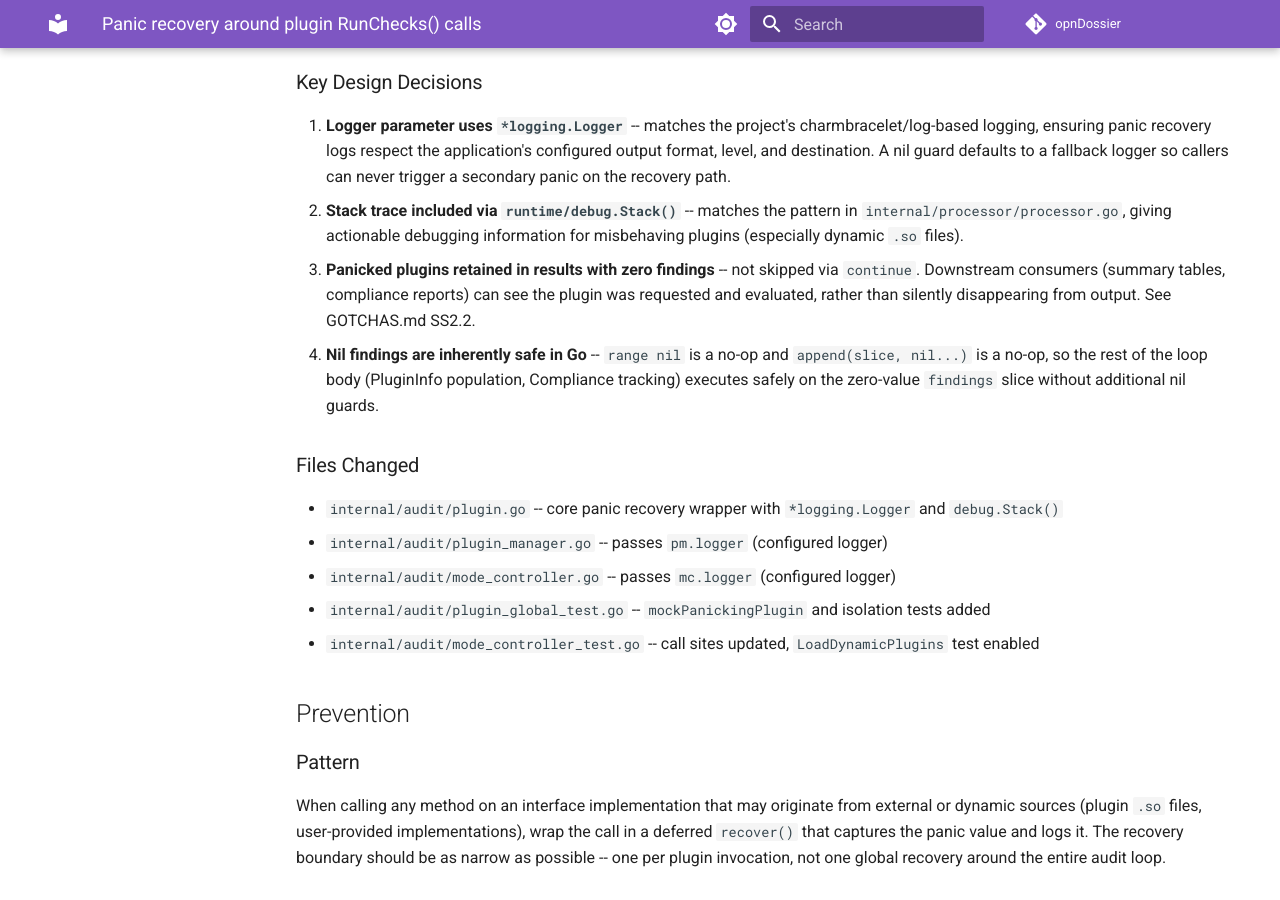
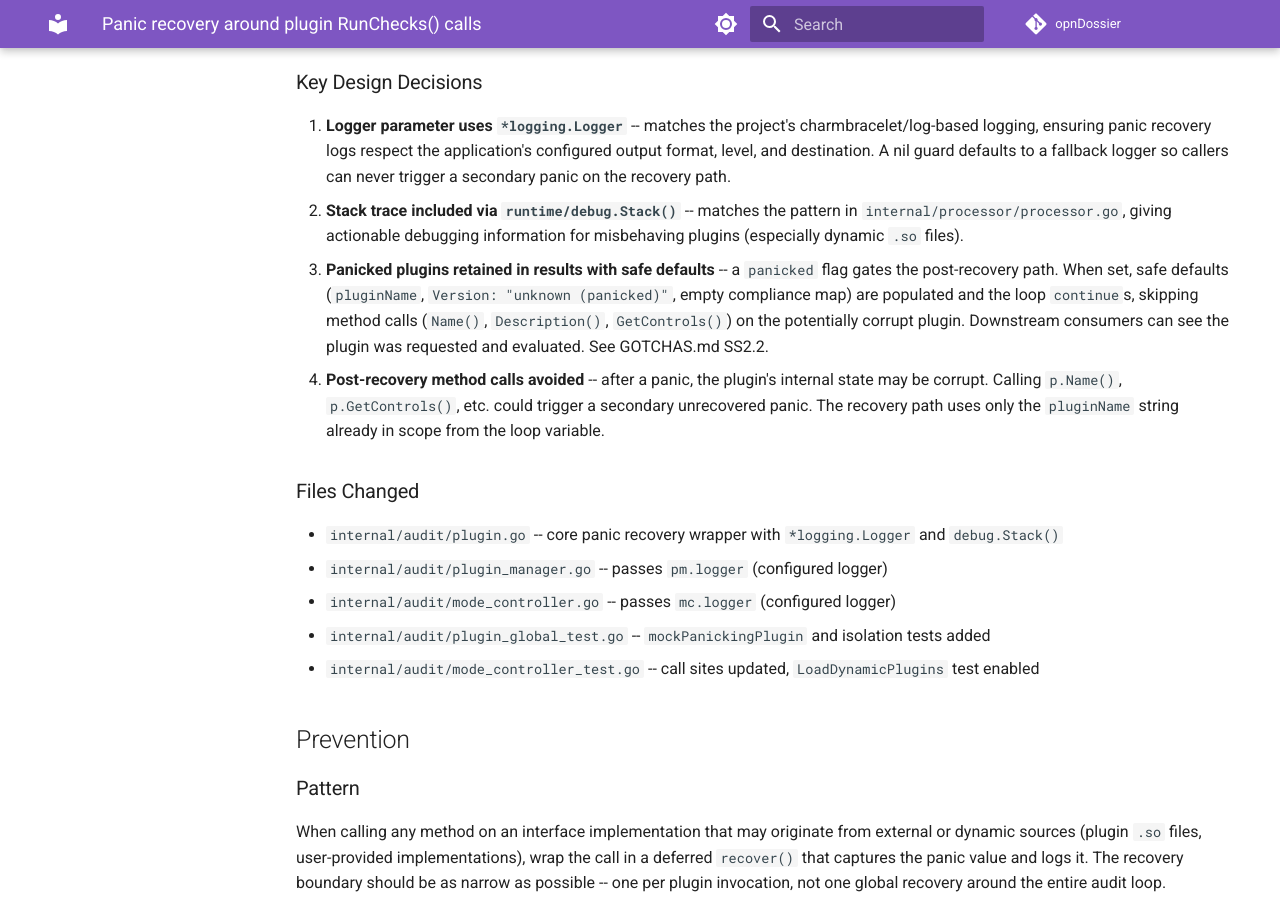
Before and after one commit to EvilBit-Labs/opnDossier, an MkDocs documentation site: the page built from docs/solutions/runtime-errors/plugin-panic-recovery-audit-runchecks.md, in a window 1280 px wide and 900 px high, scrolled down 1232 px. Built offline with MkDocs 1.6.1 and Material for MkDocs 9.7.7, drawn with Linux system fonts in a browser that asks for light colours; comment, search, counter and statistics services are not loaded; the version menu is left out.

Commit message:
feat: refine panic recovery handling in RunChecks to ensure safe defaults and avoid secondary panics
Signed-off-by: UncleSp1d3r <unclesp1d3r@evilbitlabs.io>

```diff
--- a/docs/solutions/runtime-errors/plugin-panic-recovery-audit-runchecks.md
+++ b/docs/solutions/runtime-errors/plugin-panic-recovery-audit-runchecks.md
@@ -62,8 +62,8 @@ The immediately-invoked function literal creates a deferred recovery scope isola
 
 1. **Logger parameter uses `*logging.Logger`** -- matches the project's charmbracelet/log-based logging, ensuring panic recovery logs respect the application's configured output format, level, and destination. A nil guard defaults to a fallback logger so callers can never trigger a secondary panic on the recovery path.
 2. **Stack trace included via `runtime/debug.Stack()`** -- matches the pattern in `internal/processor/processor.go`, giving actionable debugging information for misbehaving plugins (especially dynamic `.so` files).
-3. **Panicked plugins retained in results with zero findings** -- not skipped via `continue`. Downstream consumers (summary tables, compliance reports) can see the plugin was requested and evaluated, rather than silently disappearing from output. See GOTCHAS.md SS2.2.
-4. **Nil findings are inherently safe in Go** -- `range nil` is a no-op and `append(slice, nil...)` is a no-op, so the rest of the loop body (PluginInfo population, Compliance tracking) executes safely on the zero-value `findings` slice without additional nil guards.
+3. **Panicked plugins retained in results with safe defaults** -- a `panicked` flag gates the post-recovery path. When set, safe defaults (`pluginName`, `Version: "unknown (panicked)"`, empty compliance map) are populated and the loop `continue`s, skipping method calls (`Name()`, `Description()`, `GetControls()`) on the potentially corrupt plugin. Downstream consumers can see the plugin was requested and evaluated. See GOTCHAS.md SS2.2.
+4. **Post-recovery method calls avoided** -- after a panic, the plugin's internal state may be corrupt. Calling `p.Name()`, `p.GetControls()`, etc. could trigger a secondary unrecovered panic. The recovery path uses only the `pluginName` string already in scope from the loop variable.
 
 ### Files Changed
 
```
